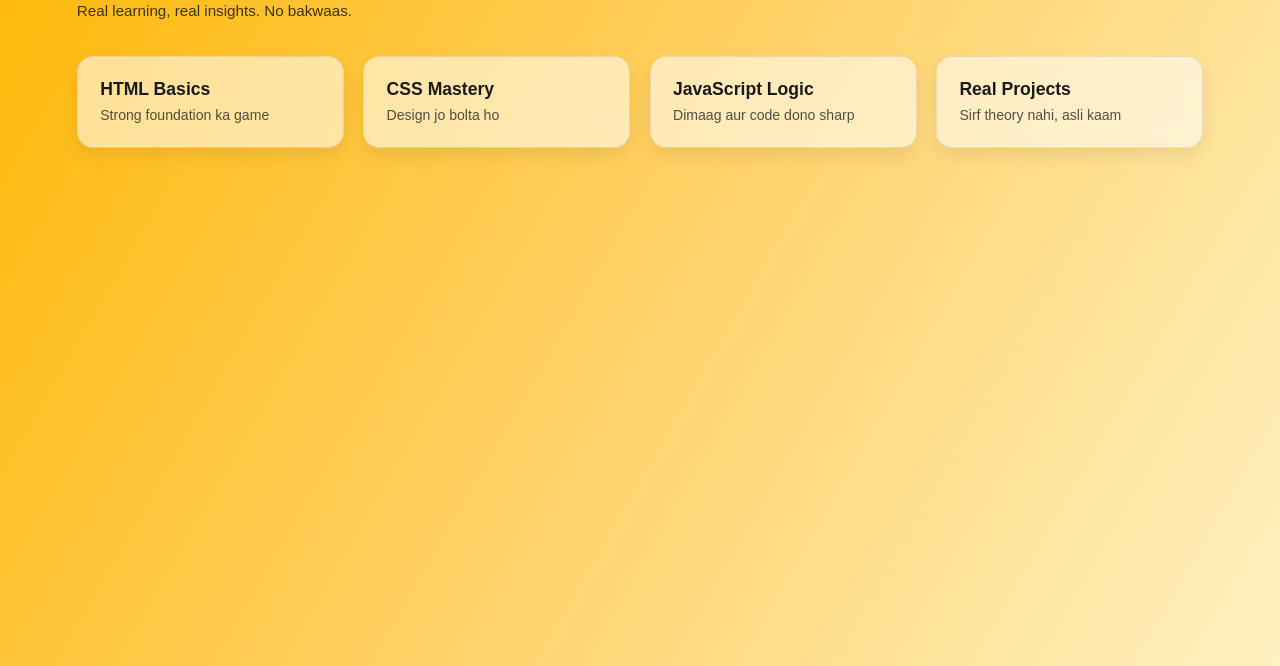
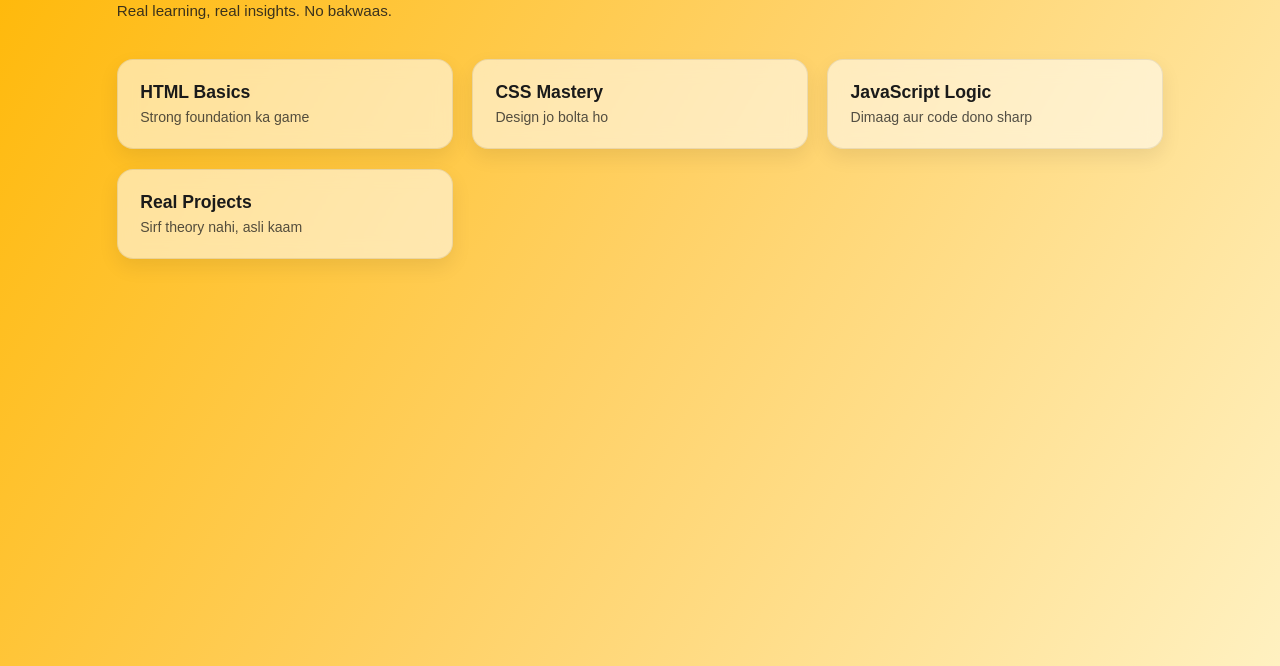
Before and after one commit to yogeshcoodes/customwebsite, a plain HTML site: page pages/blog.html in a window 1280 px wide. Shown: the part 134-800 px from the top of the page. Drawn offline with Linux system fonts and the light colour scheme.

Commit message:
fixed bugs and updated UI

```diff
--- a/css/pages.css
+++ b/css/pages.css
@@ -1,3 +1,4 @@
+/* ===== RESET ===== */
 * {
   margin: 0;
   padding: 0;
@@ -6,53 +7,69 @@
 }
 
 html {
-  font-size: 16px; /* base control */
+  font-size: 16px;
 }
 
+html,
+body {
+  width: 100%;
+  min-height: 100%;
+  overflow-x: hidden;
+}
+
+/* ===== BODY ===== */
 body {
   background: linear-gradient(120deg, #ffb703, #ffd166, #fff1c1);
   color: #1a1a1a;
-  min-height: 100vh;
 }
 
+/* ===== PAGE WRAPPER ===== */
 .page {
+  width: 100%;
+  max-width: 1200px;
+  margin: 0 auto;
   padding: 2.5rem 1.2rem;
 }
 
+/* ===== HEADINGS ===== */
 .page h1 {
   font-size: clamp(1.8rem, 5vw, 3rem);
+  font-weight: 700;
   margin-bottom: 0.8rem;
-  font-weight: 700;
 }
 
 .page p {
-  max-width: 100%;
+  max-width: 720px;
   line-height: 1.7;
   opacity: 0.85;
   font-size: 0.95rem;
 }
 
+/* ===== CARDS GRID ===== */
 .cards {
-  margin-top: 2rem;
+  margin-top: 2.2rem;
   display: grid;
   grid-template-columns: 1fr;
   gap: 1.2rem;
 }
 
+/* ===== CARD ===== */
 .card {
   background: rgba(255, 255, 255, 0.55);
   border-radius: 16px;
   padding: 1.4rem;
   backdrop-filter: blur(10px);
+  -webkit-backdrop-filter: blur(10px);
   border: 1px solid rgba(0, 0, 0, 0.08);
-  box-shadow: 0 8px 18px rgba(0, 0, 0, 0.08);
+  box-shadow: 0 8px 20px rgba(0, 0, 0, 0.08);
   transition: transform 0.3s ease, background 0.3s ease;
 }
 
+/* ===== CARD TEXT ===== */
 .card h3 {
-  margin-bottom: 0.4rem;
   font-size: 1.1rem;
   font-weight: 600;
+  margin-bottom: 0.3rem;
 }
 
 .card span {
@@ -60,6 +77,7 @@ body {
   opacity: 0.75;
 }
 
+/* ===== HOVER (DESKTOP ONLY) ===== */
 @media (hover: hover) {
   .card:hover {
     transform: translateY(-8px) scale(1.02);
@@ -67,16 +85,36 @@ body {
   }
 }
 
-@media (min-width: 600px) {
+/* ===== SMALL PHONES ===== */
+@media (max-width: 360px) {
+  .page {
+    padding: 2rem 1rem;
+  }
+
+  .page h1 {
+    font-size: 1.6rem;
+  }
+
+  .card {
+    padding: 1.2rem;
+  }
+}
+
+/* ===== PHONES ===== */
+@media (min-width: 480px) {
   .page {
     padding: 3rem 5%;
   }
+}
 
+/* ===== TABLETS ===== */
+@media (min-width: 600px) {
   .cards {
     grid-template-columns: repeat(2, 1fr);
   }
 }
 
+/* ===== LAPTOPS ===== */
 @media (min-width: 900px) {
   .page {
     padding: 4rem 6%;
@@ -85,8 +123,4 @@ body {
   .cards {
     grid-template-columns: repeat(auto-fit, minmax(260px, 1fr));
   }
-
-  .page p {
-    max-width: 700px;
-  }
 }
```
